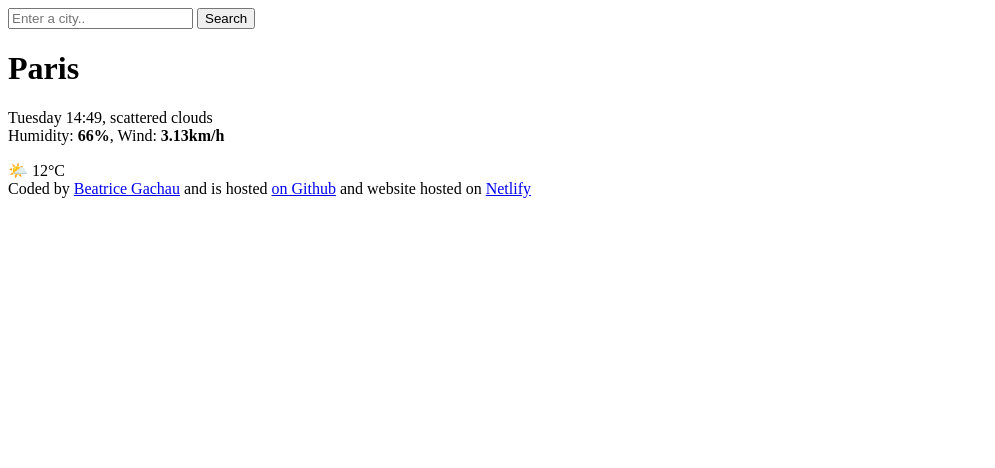
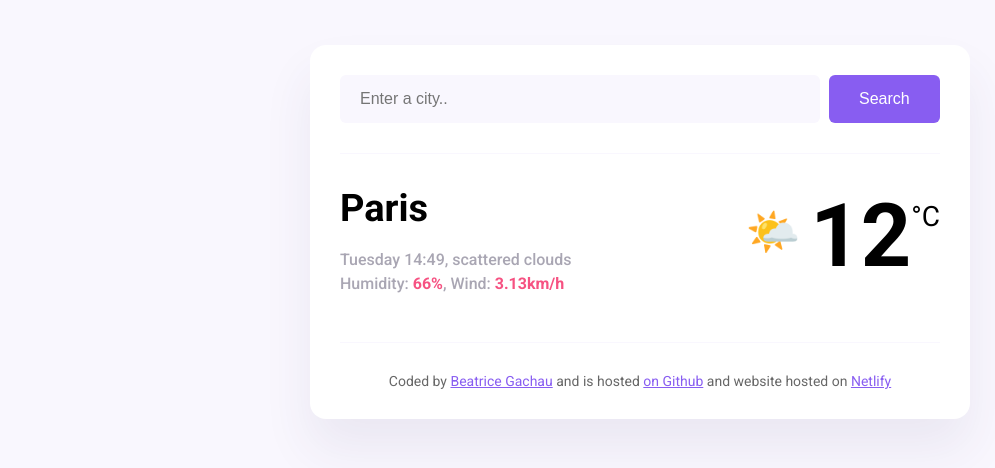
Before and after one commit to Trishgachau/Beatrice, a plain HTML site: page index.html in a window 1280 px wide. Shown: the whole page, without its empty margins (0-995 px from the left). Drawn offline with Linux system fonts and the light colour scheme.

Commit message:
Added css to file

```diff
--- a/index.html
+++ b/index.html
@@ -3,19 +3,29 @@
   <head>
     <meta charset="UTF-8" />
     <meta name="viewport" content="width=device-width, initial-scale=1.0" />
+    <link rel="stylesheet" href="src/style.css"/>
+    <link
+      href="https://fonts.googleapis.com/css2?family=Roboto:ital,wght@0,100;0,300;0,400;0,500;0,700;0,900;1,100;1,300;1,400;1,500;1,700;1,900&display=swap"
+      rel="stylesheet"
+    />
     <title>Weather app</title>
   </head>
   <body>
-
-     <header>
-      <form>
-        <input type="search" placeholder="Enter a city.." required class="search-form-input"/>
-        <input type="submit" value="Search" class="saerch-form-button"/>
-      </form class="search-form">
-     <div class="weather-app"></div>
-    </header>
+    <div class="weather-app">
+      <header>
+        <form class="search-form">
+          <input
+            type="search"
+            placeholder="Enter a city.."
+            required
+            class="search-form-input"
+          />
+          <input type="submit" value="Search" class="search-form-button" />
+        </form>
+      </header>
     <main>
       <div class="weather-app-data">
+        <div>
         <h1 class="weather-app-city">Paris</h1>
         <p class="weather-app-details">
           Tuesday 14:49, scattered clouds
@@ -23,7 +33,12 @@
           Humidity: <strong>66%</strong>, Wind:<strong> 3.13km/h</strong>
         </p>
       </div>
-      <div class="weather-app-temperature-container">🌤️ 12°C</div>
+      <div class="weather-app-temperature-container">
+        <div class="weather-app-icon">🌤️</div>
+            <div class="weather-app-temperature">12</div>
+            <div class="weatehr-app-unit">°C</div>
+          </div>
+        </div>
     </main>
     </body>
 
--- /dev/null
+++ b/src/style.css
@@ -0,0 +1,95 @@
+body {
+  background-color: #f9f7fe;
+  font-family: "Roboto", sans-serif;
+}
+
+a {
+  color: #885df1;
+}
+
+.weather-app {
+  background: white;
+  max-width: 600px;
+  margin: 45px auto;
+  box-shadow: 0 30px 50px rgba(65, 50, 100, 0.08);
+  border-radius: 16px;
+  padding: 30px;
+}
+
+header {
+  border-bottom: 1px solid #f9f7fe;
+  padding: 0 0 30px 0;
+}
+
+.search-form-input {
+  background-color: #f9f7fe;
+  border: none;
+  border-radius: 6px;
+  width: 80%;
+  font-size: 16px;
+  padding: 15px 20px;
+}
+
+.search-form-button {
+  background: #885df1;
+  padding: 15px 30px;
+  border: none;
+  font-size: 16px;
+  margin-left: 5px;
+  border-radius: 6px;
+  color: white;
+}
+
+main {
+  padding: 30px 0;
+}
+
+.weather-app-data {
+  display: flex;
+  justify-content: space-between;
+}
+
+.weather-app-city {
+  margin: 0;
+  font-size: 38px;
+  line-height: 48px;
+}
+
+.weather-app-details {
+  font-size: 16px;
+  color: rgba(39, 33, 66, 0.4);
+  line-height: 24px;
+  font-weight: 500;
+}
+
+.weather-app-details strong {
+  color: #f65282;
+}
+
+.weather-app-temperature-container {
+  display: flex;
+}
+
+.weather-app-icon {
+  font-size: 44px;
+  margin-top: 22px;
+}
+
+.weather-app-temperature {
+  font-size: 88px;
+  margin-left: 10px;
+  font-weight: bold;
+}
+
+.weatehr-app-unit {
+  margin-top: 16px;
+  font-size: 28px;
+}
+
+footer {
+  border-top: 1px solid #f9f7fe;
+  padding: 30px 0 0 0;
+  text-align: center;
+  font-size: 14px;
+  color: rgba(0, 0, 0, 0.6);
+}
```
